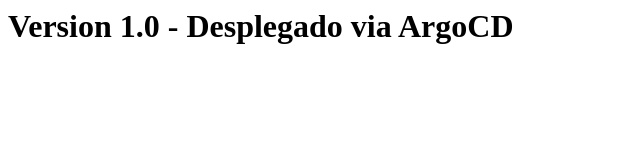
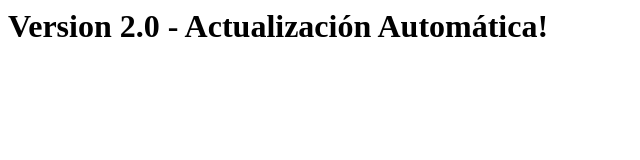
Before and after one commit to gvallem/eks-gitops-lab, a plain HTML site: page index.html in a window 1280 px wide. Shown: the whole page, without its empty margins (0-640 px from the left). Drawn offline with Linux system fonts and the light colour scheme.

Commit message:
Update version header to 2.0 with automatic update

```diff
--- a/index.html
+++ b/index.html
@@ -1 +1 @@
-<h1>Version 1.0 - Desplegado via ArgoCD</h1>
+<h1>Version 2.0 - Actualización Automática!</h1>
```
